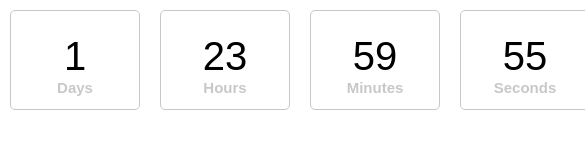
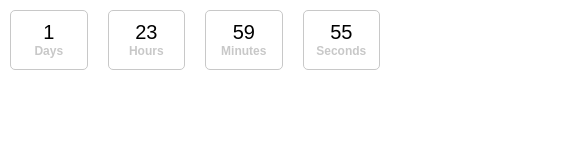
Before and after one commit to mariolugo/counter, a plain HTML site: page index.html in a window 390 px wide. Shown: the whole page, 585 px wide, since content can reach past the window. Drawn offline with Linux system fonts and the light colour scheme.

Commit message:
Make it responsive

```diff
--- a/styles.css
+++ b/styles.css
@@ -15,7 +15,6 @@ body {
   max-width: 600px;
 }
 .container > div {
-  font-size: 5vw;
   padding: 23px;
   color: white;
   margin: 10px;
@@ -30,14 +29,30 @@ p {
   margin: 0;
 }
 p.value {
-  margin: 0;
   font-size: 40px;
   color: #000;
   font-weight: lighter;
 }
 p.label {
-  margin: 0;
   font-size: 15px;
   font-weight: bolder;
   color: #c8c8c8;
 }
+
+@media only screen and (max-width: 468px) {
+  .container {
+    width: 100%;
+  }
+
+  p.value {
+    font-size: 20px;
+  }
+  p.label {
+    font-size: 12px;
+  }
+
+  .container > div {
+    padding: 10px;
+    height: 60px;
+  }
+}
```
